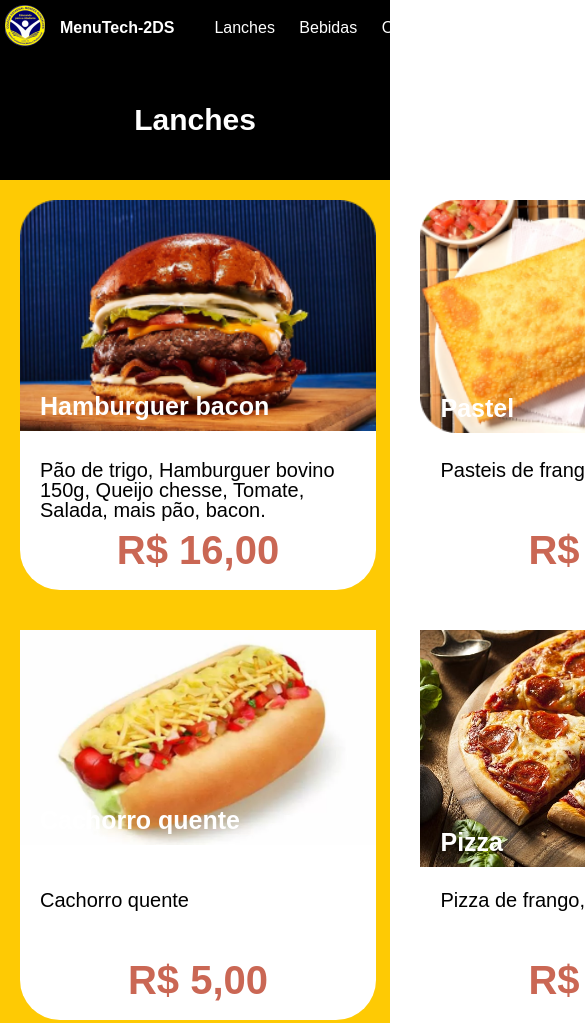
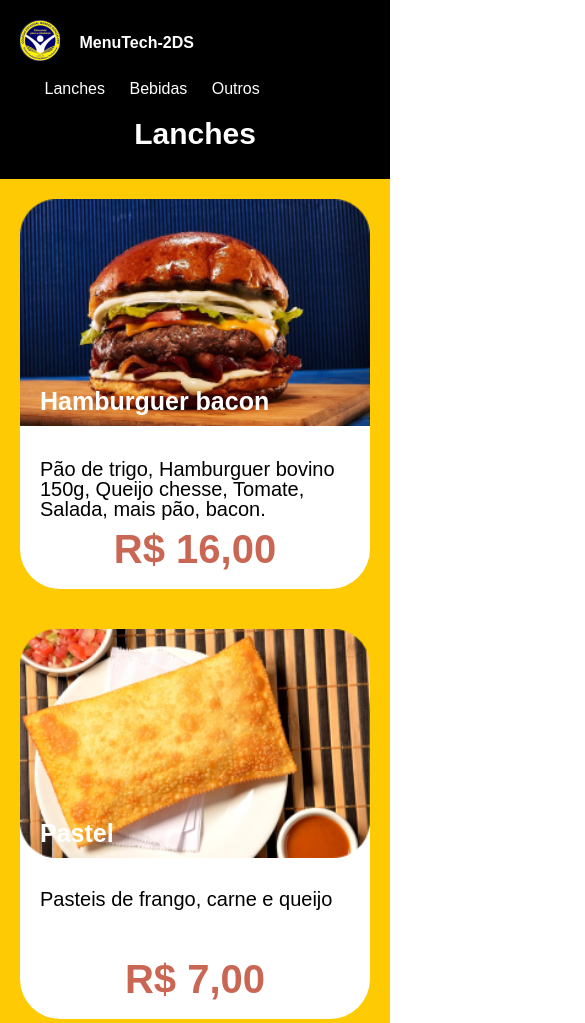
Before and after one commit to leosanfelice/MenuTech-2dsd, a plain HTML site: page index.html in a window 390 px wide. Shown: the top 1023 px of the page, 585 px wide, since content can reach past the window. Drawn offline with Linux system fonts and the light colour scheme; a web font is replaced by a local one.

Commit message:
Add files via upload

```diff
--- a/index.html
+++ b/index.html
@@ -326,7 +326,12 @@
                     </div>
                 </div>
             </div>
+
+
         </section>
     </main>
+    <footer id="rodape">
+        <p> <b>Desenvolvido por Leonard</b> </p>
+    </footer>
 </body>
 </html>
--- a/style.css
+++ b/style.css
@@ -77,13 +77,39 @@ main {
     height: 240px;
     overflow: hidden;
 }
-div#lanches, #bebidas, #outros{
+div#lanches, #bebidas, #outros, #rodape{
     background: #000;
     color: #fff;
     text-align: center;
     font-size: 30px;
-    padding: 45px;
+    padding: 30px;
 }
 .description p{
     height: 70px;
 }
+#rodape p{
+    font-size: 22px;
+}
+#rodape b{
+    color: #feca04;
+}
+@media ( max-width: 980px ) {
+    header{
+        width: 90%;
+        padding: 5%;
+    }
+    header ul, header h1{
+        float: none;
+        display: block;
+    }
+    section{
+        width: 100%;
+    }
+    .item {
+        width: calc(100% - 40px);
+    }
+    .logotipo{
+        margin-right: 20px;
+    }
+
+}
```
